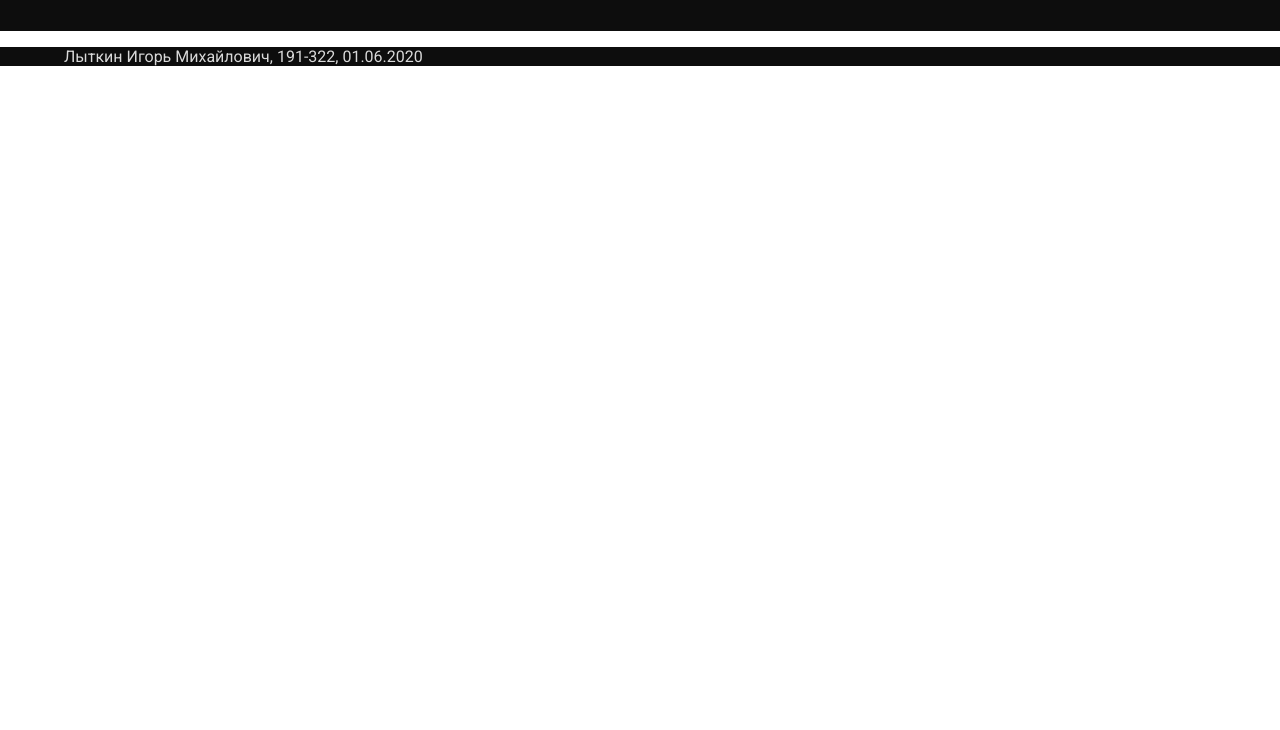
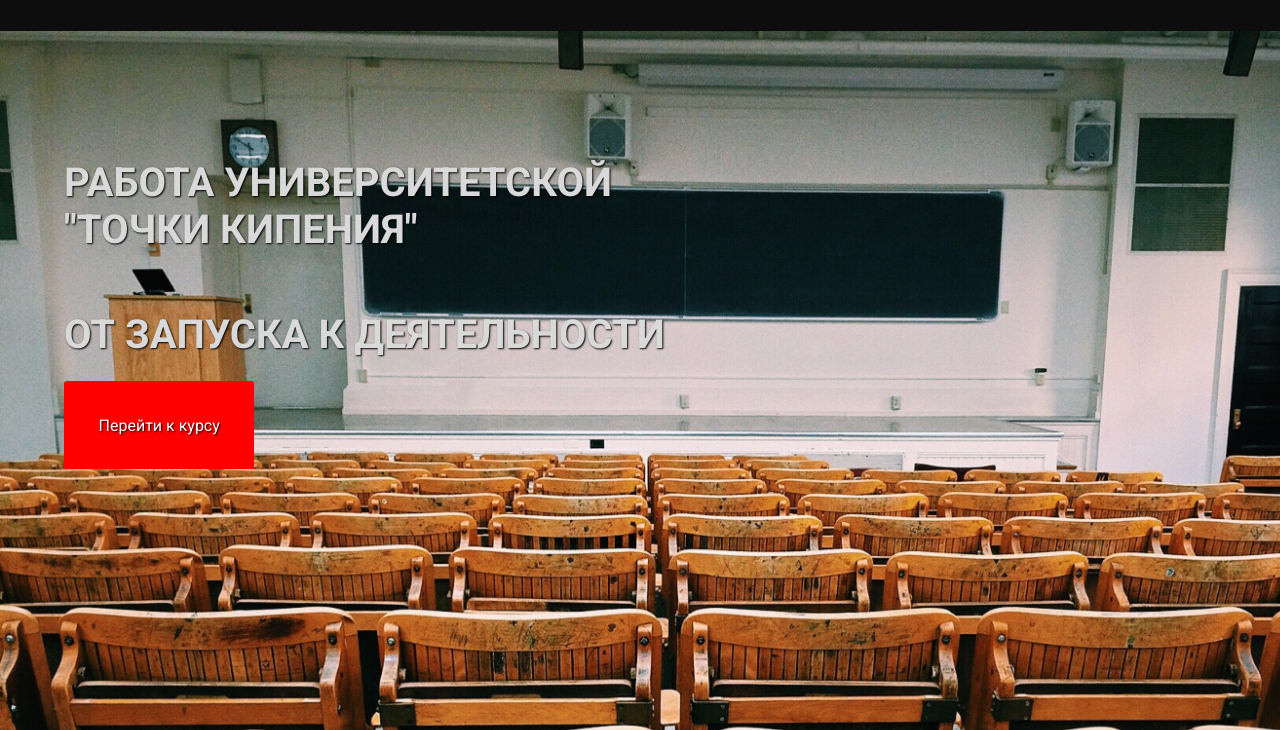
Before and after one commit to FrontendCourseMP/rk2-fxshxr, a plain HTML site: page index.html in a window 1280 px wide. Shown: the part 70-800 px from the top of the page. Drawn offline with Linux system fonts and the light colour scheme.

Commit message:
основная часть лендинга

```diff
--- a/css/style.css
+++ b/css/style.css
@@ -32,7 +32,20 @@ footer{
 	color: #D9D9D9;
 }
 main{
+	background: #fff url(/img/bg.jpg) 0 0 repeat-x;
+	 background-size:110%;
+	 height: 700px;
+	 padding-top: 10%;
 
+
+}
+.main-text{
+	font-size: 250%;
+	margin: 0 auto;
+	padding-bottom: 5%;
+	text-transform: uppercase;
+	color:  #D9D9D9;
+	 text-shadow: 1px 1px 2px black;
 }
 .menu{
 	margin-left: 33%;
@@ -47,5 +60,14 @@ main{
 	color: #D9D9D9;
 	text-decoration: none;
 
+}
+
+.main-button{
+	padding: 3%;
+	background-color: red;
+	color: white;
+	text-decoration: none;
+	text-shadow: 1px 1px 2px black;
+	border-radius: 3px;
 
 }
--- a/index.html
+++ b/index.html
@@ -21,7 +21,20 @@
     	</nav>
     </div>
     </header>
-    <main class="main"></main>
+    <main class="main">
+    	<div class="container">
+    		<h1 class="main-text">
+    			работа университетской <br>
+    			"точки кипения"
+    		</h1>
+    		<h2 class="main-text">
+    			От запуска к деятельности
+    		</h2>
+    		<a href="" class="main-button">
+    			Перейти к курсу
+    		</a>
+    	</div>
+    </main>
     <footer class="footer">
     	<div class="container">
     	<p class="footer-nametag">Лыткин Игорь Михайлович, 191-322, 01.06.2020</p>
```
Also changed, not shown: img/bg-image.jpg (deleted), img/bg.jpg (added), 1 other file.
